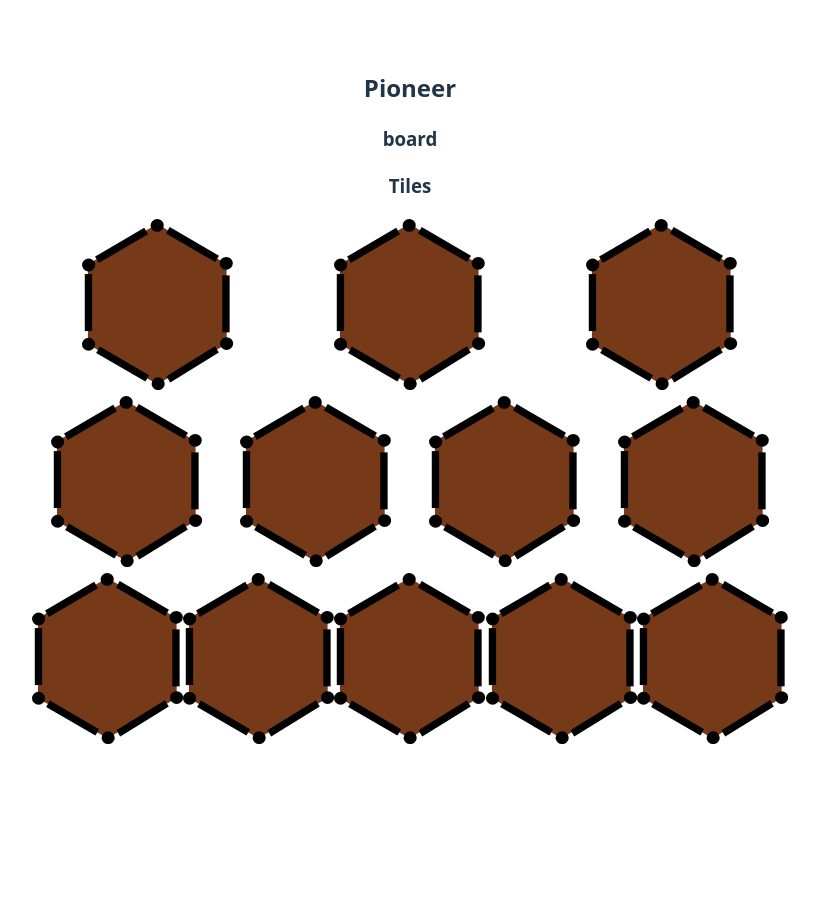
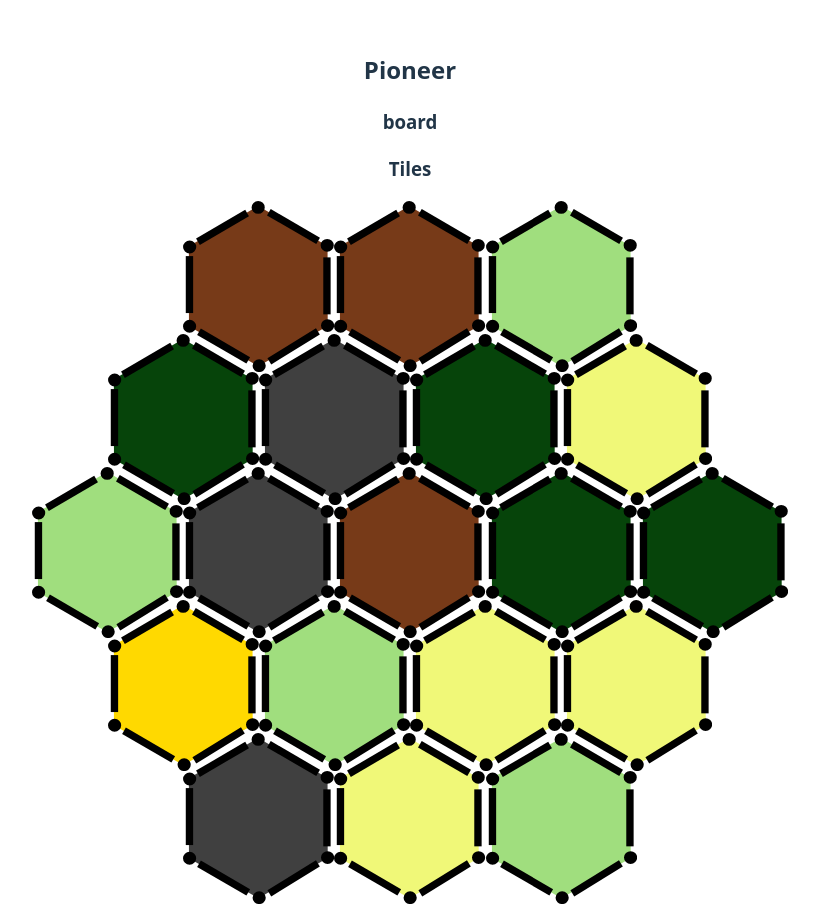
Before and after one commit to mathewacarter29/pioneer, a React (Vite) app: page / in a window 1280 px wide. Shown: the whole page, without its empty margins (230-1049 px from the left). Before the commit the page ends 800 px from the top, so only its background shows below. Built offline with nearby package versions, Linux system fonts and the light colour scheme.

Commit message:
get random tile colors working and push tiles closer together

```diff
--- a/src/components/Board/Tiles/Tiles.tsx
+++ b/src/components/Board/Tiles/Tiles.tsx
@@ -1,19 +1,67 @@
-import { TILE_COLORS } from "./constants";
+import { DEFAULT_TILES, TILE_COLORS } from "./constants";
 import Tile from "./Tile/Tile";
-import classes from './Tiles.module.css';
+import { useRef, useState, useEffect } from "react";
 
 const Tiles = () => {
+  const [height, setHeight] = useState(0);
+  const ref = useRef<HTMLDivElement>(null);
+  useEffect(() => {
+    if (ref !== null && ref.current !== null && ref.current.clientHeight) {
+      setHeight(ref.current.clientHeight)
+    }
+  });
+
+  const getRandomInt = (max: number): number => {
+    return Math.floor(Math.random() * max);
+  }
+
+  const getTileTypes = (startingRowLength: number, maxRowLength: number): string[] => {
+    // get the number of tiles
+    let numTiles = startingRowLength * 2;
+    for (let i = startingRowLength + 1; i < maxRowLength; i++) {
+      numTiles += i * 2;
+    }
+    numTiles += maxRowLength;
+
+    // get the correct number of tiles to play with
+    let startingTiles = DEFAULT_TILES;
+    if (numTiles <= startingTiles.length) {
+      // fewer/equal to the default number of tiles
+      return startingTiles.slice(0, numTiles);
+    }
+    // need more tiles
+    while (startingTiles.length <= numTiles) {
+      startingTiles.push(DEFAULT_TILES[getRandomInt(DEFAULT_TILES.length)])
+    }
+    return startingTiles;
+  }
+
   const getRows = (startingRowLength: number, maxRowLength: number) => {
     if (startingRowLength >= maxRowLength) {
       throw new Error('starting rows must be less than max row length to create board')
     }
+
     let rows = [];
-    for (let numTiles = startingRowLength; numTiles <= maxRowLength; numTiles++) {
+    let shouldIncrease = true;
+    const increment = (i: number, shouldIncrease: boolean): number => {
+      if (shouldIncrease) {
+        return i+1;
+      }
+      return i-1;
+    }
+    let tileTypes = getTileTypes(startingRowLength, maxRowLength)
+    for (let numTiles = startingRowLength; numTiles >= startingRowLength; numTiles = increment(numTiles, shouldIncrease)) {
       let row = [];
       for (let i = 0; i < numTiles; i++) {
-        row.push(<Tile tileColor={TILE_COLORS.BRICKYARD} />)
+        const index = getRandomInt(tileTypes.length);
+        const color = tileTypes[index];
+        row.push(<Tile tileColor={color} />)
+        tileTypes.splice(index, 1);
       }
       rows.push(row);
+      if (numTiles == maxRowLength) {
+        shouldIncrease = false;
+      }
     }
     return rows;
   }
@@ -21,11 +69,9 @@ const Tiles = () => {
   return (
     <div>
       <h3>Tiles</h3>
-
-
         {getRows(3,5).map((row) => {
           return (
-            <div style={{display: 'grid', 'gridTemplateColumns': 'auto '.repeat(row.length)}}>
+            <div ref={ref} style={{display: 'flex', justifyContent: 'center', marginBottom: `-${height * .25}px`}}>
               {row}
             </div>
           );
--- a/src/components/Board/Tiles/constants.ts
+++ b/src/components/Board/Tiles/constants.ts
@@ -9,8 +9,16 @@ export const TILE_PARTS = {
 
 export const TILE_COLORS = {
   PLAINS: '#A0DE7E',
-  FIELD: '#e3ee55',
+  FIELD: '#f0f878ff',
   QUARRY: '#404040',
   FORREST: '#06440a',
-  BRICKYARD: '#773a18'
+  BRICKYARD: '#773a18',
+  DESSERT: '#ffd900ff'
 }
+
+export const DEFAULT_TILES = [
+  TILE_COLORS.FIELD, TILE_COLORS.FORREST, TILE_COLORS.PLAINS, TILE_COLORS.BRICKYARD, TILE_COLORS.QUARRY, TILE_COLORS.DESSERT,
+  TILE_COLORS.FIELD, TILE_COLORS.FORREST, TILE_COLORS.PLAINS, TILE_COLORS.BRICKYARD, TILE_COLORS.QUARRY,
+  TILE_COLORS.FIELD, TILE_COLORS.FORREST, TILE_COLORS.PLAINS, TILE_COLORS.BRICKYARD, TILE_COLORS.QUARRY,
+  TILE_COLORS.FIELD, TILE_COLORS.FORREST, TILE_COLORS.PLAINS
+]
```
